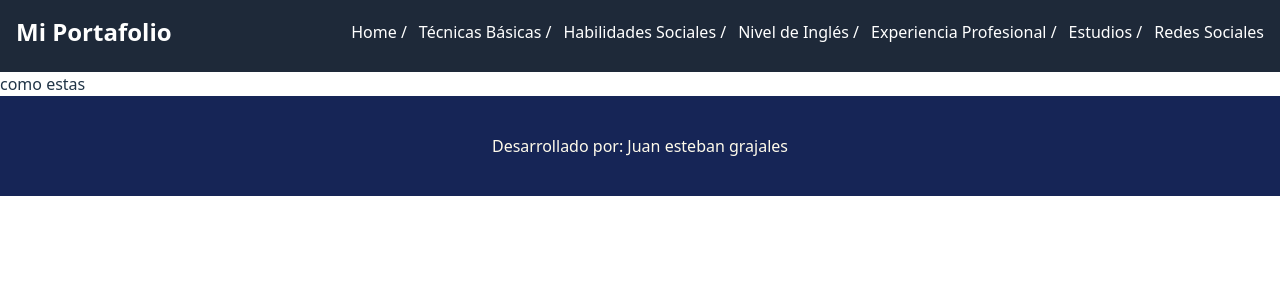
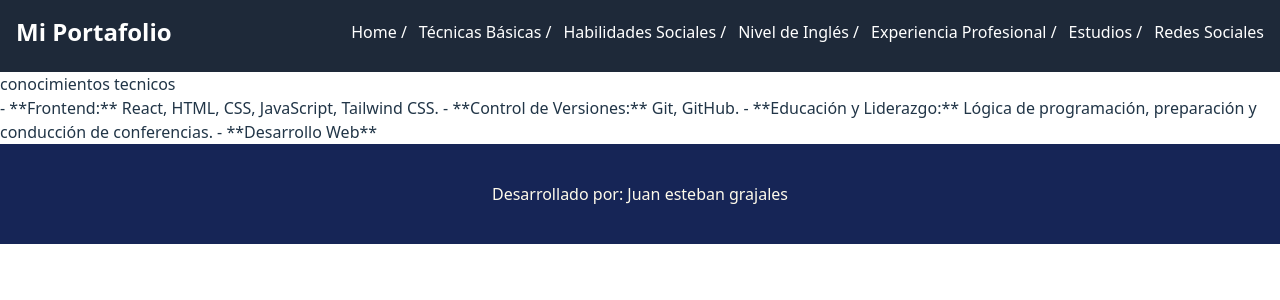
Before and after one commit to juban1234/Portafolio-Profecional, a React (Vite) app in the folder proyecto/: page /TecnnicalSkill in a window 1280 px wide. Shown: the top 300 px of the page. Built offline with nearby package versions, Linux system fonts and the light colour scheme.

Commit message:
creacion de la pagina sobre las tecnicas aprendidas

```diff
--- a/proyecto/src/Components/pages/TecnnicalSkill/TecnnicalSkill.jsx
+++ b/proyecto/src/Components/pages/TecnnicalSkill/TecnnicalSkill.jsx
@@ -3,7 +3,15 @@
 export const TecnnicalSkill = () => {
   return (
     <>
-        <h1>como estas</h1>
+        <main>
+            <h1> conocimientos tecnicos</h1>
+            <p>
+            - **Frontend:** React, HTML, CSS, JavaScript, Tailwind CSS.
+            - **Control de Versiones:** Git, GitHub.
+            - **Educación y Liderazgo:** Lógica de programación, preparación y conducción de conferencias.
+            - **Desarrollo Web**
+            </p>
+        </main>
     </>
   )
 }
```
